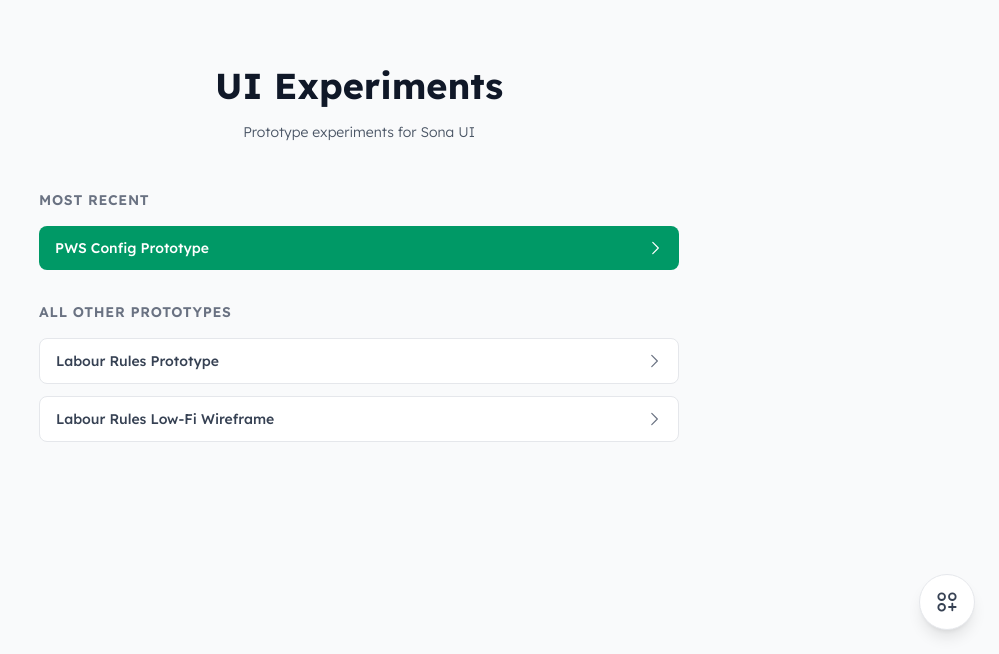
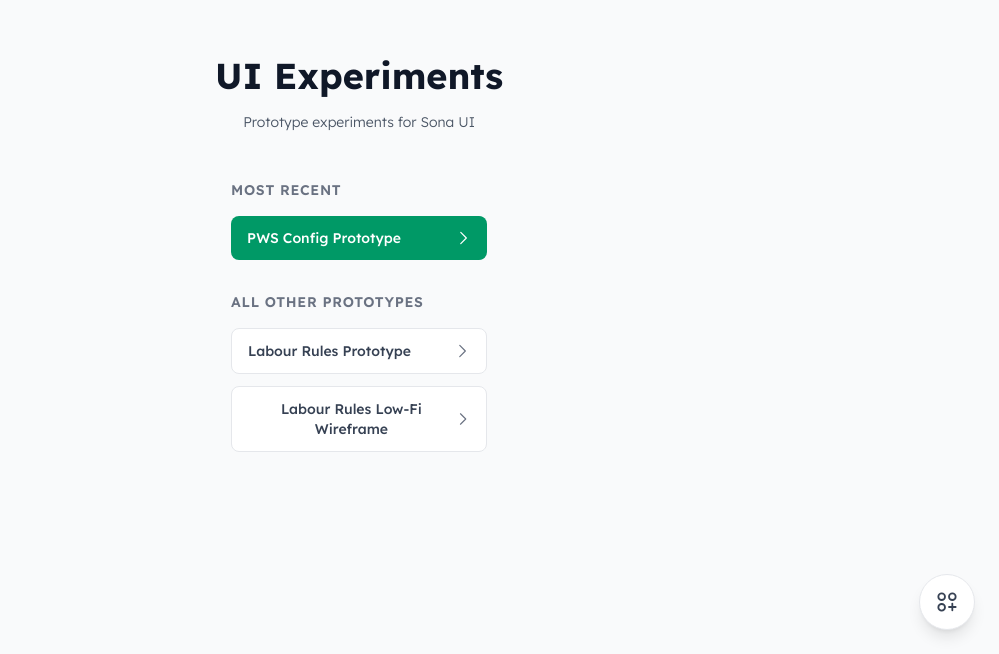
Before and after one commit to mollyannwright/sona-design-experiments, a React (Vite) app: page / in a window 1280 px wide. Shown: the part 146-800 px from the top of the page, without its empty margins (281-1280 px from the left). Built offline with nearby package versions, Linux system fonts and the light colour scheme.

Commit message:
Restore fixed width (w-64) for prototype buttons on home page

```diff
--- a/src/App.tsx
+++ b/src/App.tsx
@@ -8,7 +8,7 @@ import { ChevronRightIcon } from './components/shared/Icon'
 function Home() {
   return (
     <div className="min-h-screen bg-gray-50 flex items-center justify-center">
-      <div className="text-center w-full max-w-2xl px-4">
+      <div className="text-center">
         <h1 className="text-4xl font-bold text-gray-900 mb-4">
           UI Experiments
         </h1>
@@ -17,7 +17,7 @@ function Home() {
         </p>
         <div className="flex flex-col gap-8 items-center">
           {/* Most Recent Section */}
-          <div className="w-full">
+          <div className="w-64">
             <h2 className="text-sm font-semibold text-gray-500 uppercase tracking-wider mb-4 text-left">
               Most recent
             </h2>
@@ -31,7 +31,7 @@ function Home() {
           </div>
 
           {/* All Other Prototypes Section */}
-          <div className="w-full">
+          <div className="w-64">
             <h2 className="text-sm font-semibold text-gray-500 uppercase tracking-wider mb-4 text-left">
               All other prototypes
             </h2>
```
